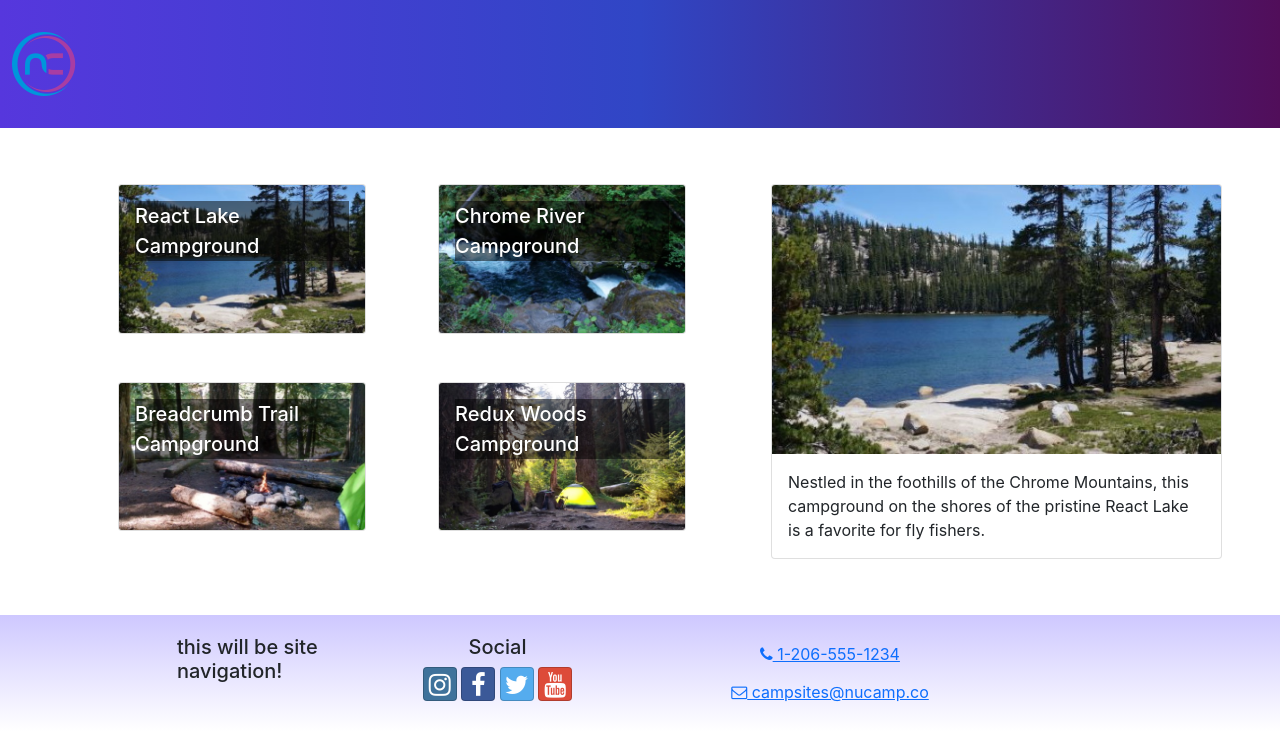
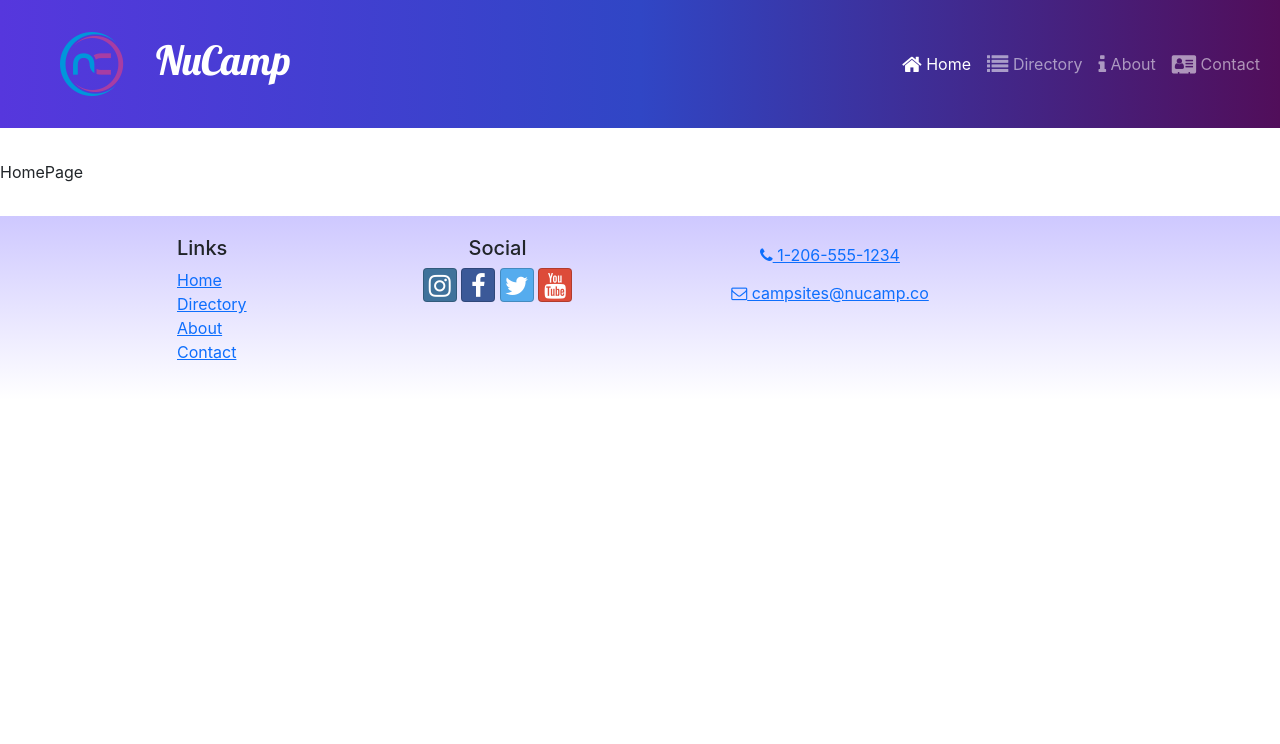
Before and after one commit to randalltr/react-campsite-app, a React (Create React App) app: page / in a window 1280 px wide. Shown: the top 744 px of the page. Built offline with nearby package versions, Linux system fonts and the light colour scheme.

Commit message:
added header and footer navigation links with react router

```diff
--- a/src/App.js
+++ b/src/App.js
@@ -1,3 +1,6 @@
+import { Routes, Route } from 'react-router-dom';
+import ContactPage from './pages/ContactPage';
+import HomePage from './pages/HomePage';
 import Header from './components/Header';
 import CampsitesDirectoryPage from './pages/CampsitesDirectoryPage';
 import Footer from './components/Footer';
@@ -7,7 +10,11 @@
   return (
     <div className="App">
       <Header />
-      <CampsitesDirectoryPage />
+      <Routes>
+        <Route path='/' element={<HomePage />} />
+        <Route path='contact' element={<ContactPage />}/>
+        <Route path='directory' element={<CampsitesDirectoryPage />} />
+      </Routes>
       <Footer />
     </div>
   );
--- a/src/components/Footer.js
+++ b/src/components/Footer.js
@@ -1,4 +1,5 @@
 import { Container, Row, Col } from 'reactstrap';
+import { Link } from 'react-router-dom';
 
 const Footer = () => {
     return (
@@ -6,7 +7,21 @@
             <Container>
                 <Row>
                     <Col xs={{ size: 4, offset: 1 }} sm='2'>
-                        <h5>this will be site navigation!</h5>
+                        <h5>Links</h5>
+                        <ul className='list-unstyled'>
+                            <li>
+                                <Link to='/'>Home</Link>
+                            </li>
+                            <li>
+                                <Link to='/directory'>Directory</Link>
+                            </li>
+                            <li>
+                                <Link to='/about'>About</Link>
+                            </li>
+                            <li>
+                                <Link to='/contact'>Contact</Link>
+                            </li>
+                        </ul>
                     </Col>
                     <Col xs='6' sm='3' className='text-center'>
                         <h5>Social</h5>
--- a/src/components/Header.js
+++ b/src/components/Header.js
@@ -1,13 +1,52 @@
-import { Navbar, NavbarBrand } from 'reactstrap';
+import { useState } from 'react';
+import {
+  Navbar,
+  NavbarBrand,
+  Collapse,
+  NavbarToggler,
+  Nav,
+  NavItem
+} from 'reactstrap';
+import { NavLink } from 'react-router-dom';
 import NucampLogo from '../app/assets/img/logo.png';
 
 const Header = () => {
+    const [menuOpen, setMenuOpen] = useState(false);
+
     return (
-    <Navbar dark color='primary' sticky='top' expand='md'>
-          <NavbarBrand href='/'>
-            <img src={NucampLogo} alt='Nucamp Logo' />
-          </NavbarBrand>
-    </Navbar>
+      <Navbar dark color='primary' sticky='top' expand='md'>
+            <NavbarBrand className='ms-5' href='/'>
+              <img src={NucampLogo} alt='Nucamp Logo' className='float-start' />
+              <h1 className='mt-1'>NuCamp</h1>
+            </NavbarBrand>
+
+            <NavbarToggler onClick={() => setMenuOpen(!menuOpen)} />
+            <Collapse isOpen={menuOpen} navbar>
+
+              <Nav className='ms-auto' navbar>
+                <NavItem>
+                  <NavLink className='nav-link' to='/'>
+                    <i className='fa fa-home fa-lg' /> Home
+                  </NavLink>
+                </NavItem>
+                <NavItem>
+                  <NavLink className='nav-link' to='/directory'>
+                    <i className='fa fa-list fa-lg' /> Directory
+                  </NavLink>
+                </NavItem>
+                <NavItem>
+                  <NavLink className='nav-link' to='/about'>
+                    <i className='fa fa-info fa-lg' /> About
+                  </NavLink>
+                </NavItem>
+                <NavItem>
+                  <NavLink className='nav-link' to='/contact'>
+                  <i className='fa fa-address-card fa-lg' /> Contact
+                  </NavLink>
+                </NavItem>
+              </Nav>
+            </Collapse>
+      </Navbar>
     );
 };
 
--- /dev/null
+++ b/src/pages/ContactPage.js
@@ -0,0 +1,7 @@
+const ContactPage = () => {
+    return (
+        <div>ContactPage</div>
+    );
+};
+
+export default ContactPage;
--- /dev/null
+++ b/src/pages/HomePage.js
@@ -0,0 +1,7 @@
+const HomePage = () => {
+    return (
+        <div>HomePage</div>
+    );
+};
+
+export default HomePage;
```
Also changed, not shown: src/features/display/DisplayCard.js (added), src/features/display/DisplayList.js (added).
